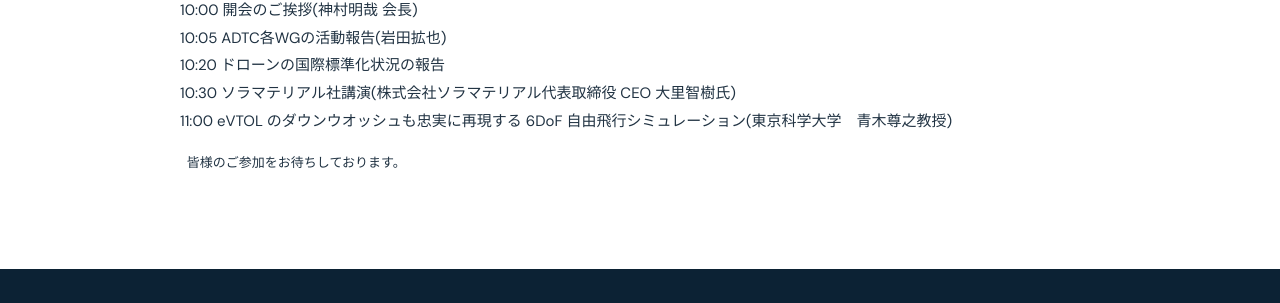
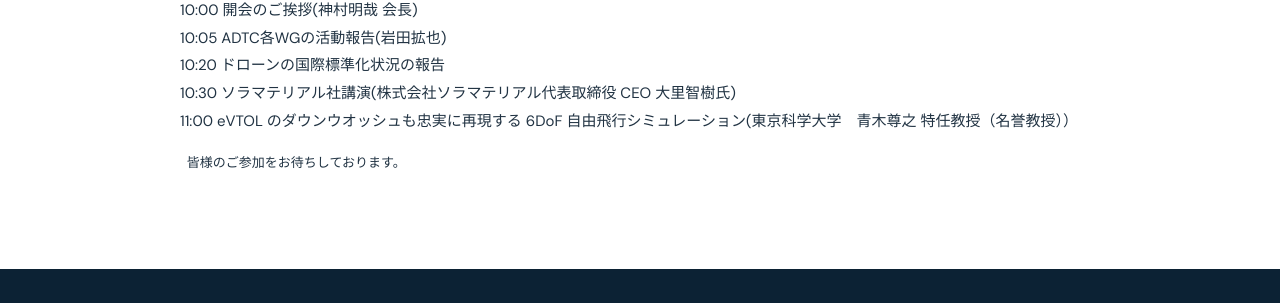
Before and after one commit to isri-aist/isri-aist.github.io, a Jekyll site: the page built from _posts/2026-11-02-drone.md, in a window 1280 px wide. Shown: the part 573-876 px from the top of the page. Built offline with Jekyll 4.4.1, drawn with Linux system fonts in a browser that asks for light colours.

Commit message:
Update 2026-11-02-drone.md

```diff
--- a/_posts/2026-11-02-drone.md
+++ b/_posts/2026-11-02-drone.md
@@ -16,6 +16,6 @@ fiscal_year: 2026
             10:05 ADTC各WGの活動報告(岩田拡也) <br/>
           10:20 ドローンの国際標準化状況の報告 <br/>
             10:30 ソラマテリアル社講演(株式会社ソラマテリアル代表取締役 CEO <span style="font-size: inherit;">大里智樹氏</span>) <br/>
-            11:00 eVTOL のダウンウオッシュも忠実に再現する 6DoF 自由飛行シミュレーション(東京科学大学　青木尊之教授) </li>
+            11:00 eVTOL のダウンウオッシュも忠実に再現する 6DoF 自由飛行シミュレーション(東京科学大学　青木尊之 特任教授（名誉教授）） </li>
 </ul>
           皆様のご参加をお待ちしております。
```
